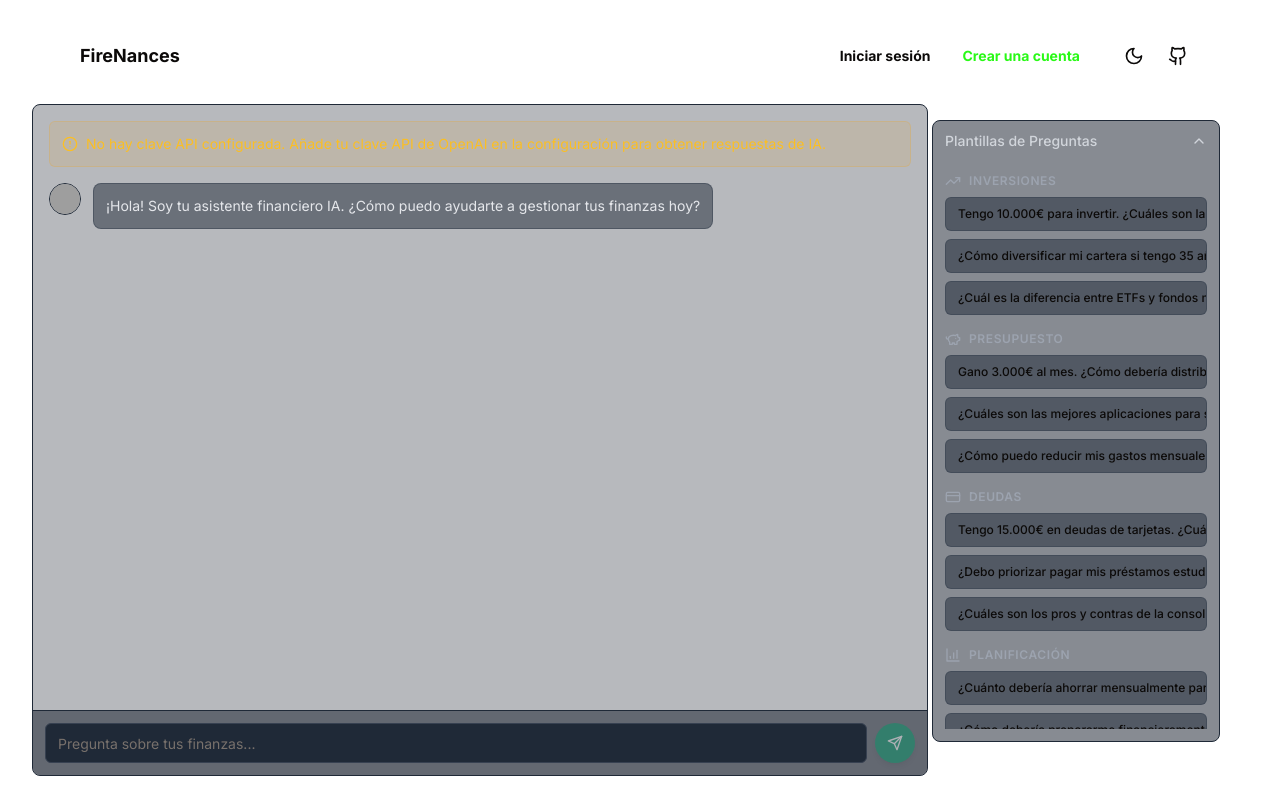
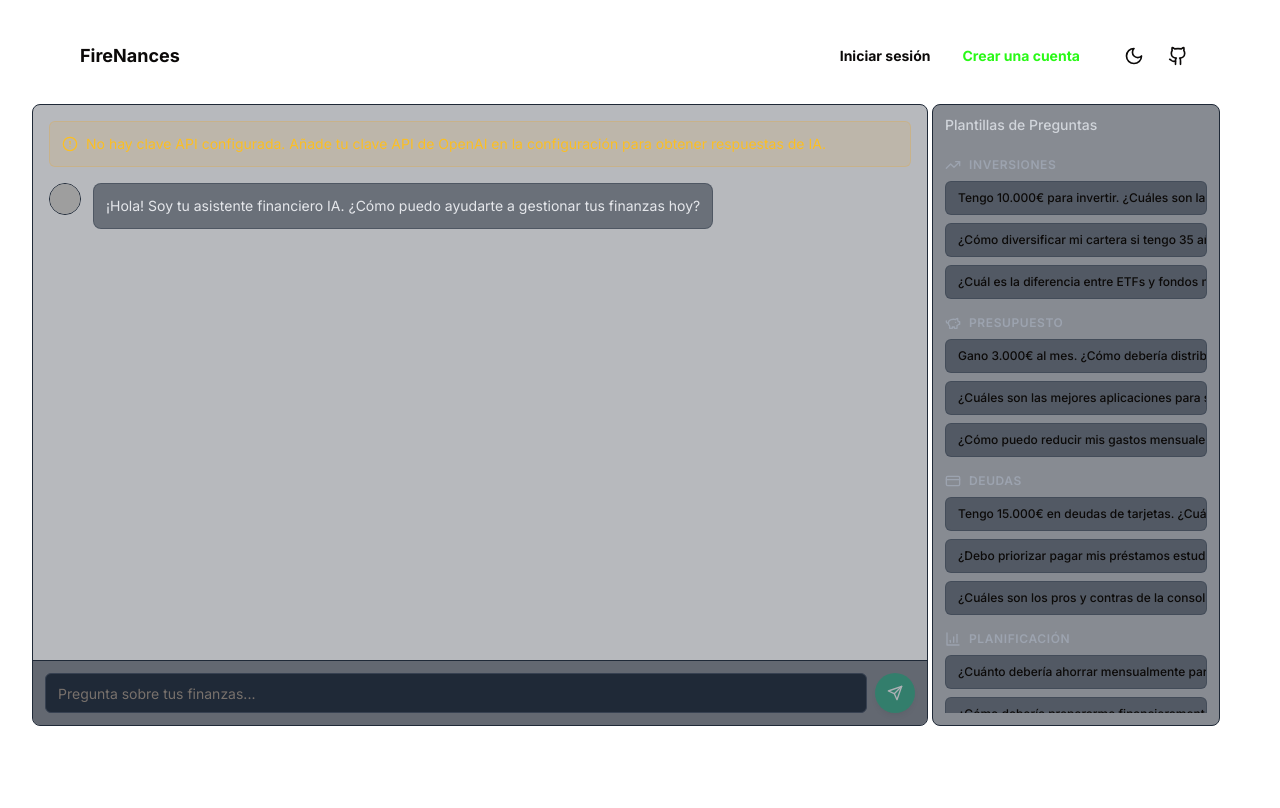
Before and after one commit to Michillas/WebFinanzas, a Next.js app in the folder webfinanzas-frontend/: page /tools/ai in a window 1280 px wide. Built offline with nearby package versions, Linux system fonts and the light colour scheme; grey boxes are pictures that could not be loaded.

Commit message:
feat: minor style changes

```diff
--- a/webfinanzas-frontend/app/tools/ai/page.tsx
+++ b/webfinanzas-frontend/app/tools/ai/page.tsx
@@ -37,7 +37,6 @@ export default function AiPage() {
   const [isSettingsOpen, setIsSettingsOpen] = useState(false);
   const [isScrolled, setIsScrolled] = useState(false);
   const [mounted, setMounted] = useState(false);
-  const [promptsOpen, setPromptsOpen] = useState(true);
   const messagesEndRef = useRef<HTMLDivElement>(null);
   const chatContainerRef = useRef<HTMLDivElement>(null);
 
@@ -271,11 +270,10 @@ export default function AiPage() {
           </div>
         </div>
 
-        <div className="w-72 ml-1 flex-shrink-0 h-[calc(100vh-8rem)]">
+        <div className="w-72 ml-1 flex-shrink-0">
           <div className="sticky top-4">
             <Collapsible
-              open={promptsOpen}
-              onOpenChange={setPromptsOpen}
+              open={true}
               className="bg-gray-900/50 rounded-lg border border-gray-800 overflow-hidden"
             >
               <CollapsibleTrigger asChild>
@@ -284,11 +282,6 @@ export default function AiPage() {
                   className="w-full flex items-center justify-between p-3 text-sm font-medium text-gray-300 hover:text-gray-100"
                 >
                   Plantillas de Preguntas
-                  {promptsOpen ? (
-                    <ChevronUp className="h-4 w-4" />
-                  ) : (
-                    <ChevronDown className="h-4 w-4" />
-                  )}
                 </Button>
               </CollapsibleTrigger>
               <CollapsibleContent>
```
